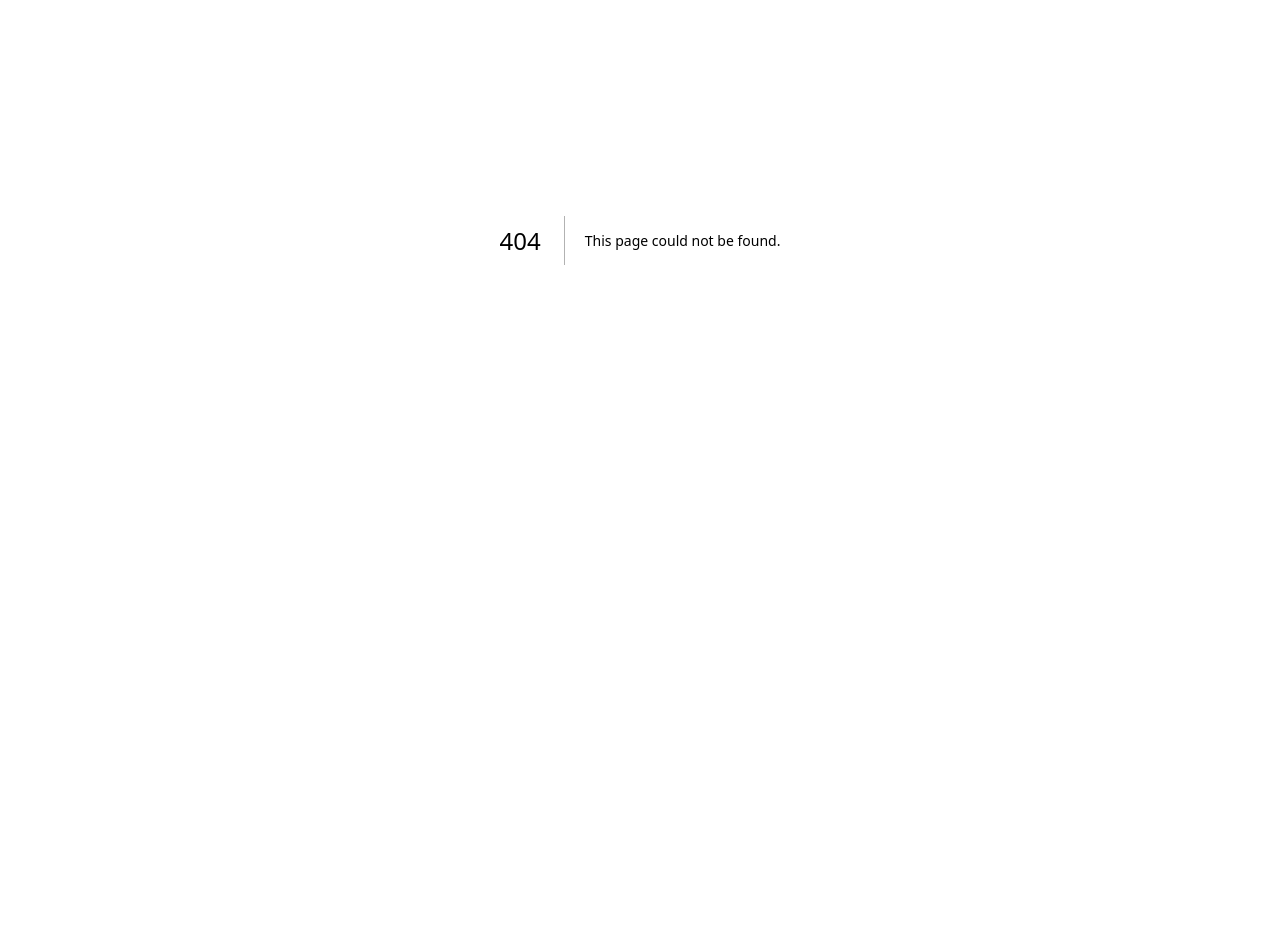
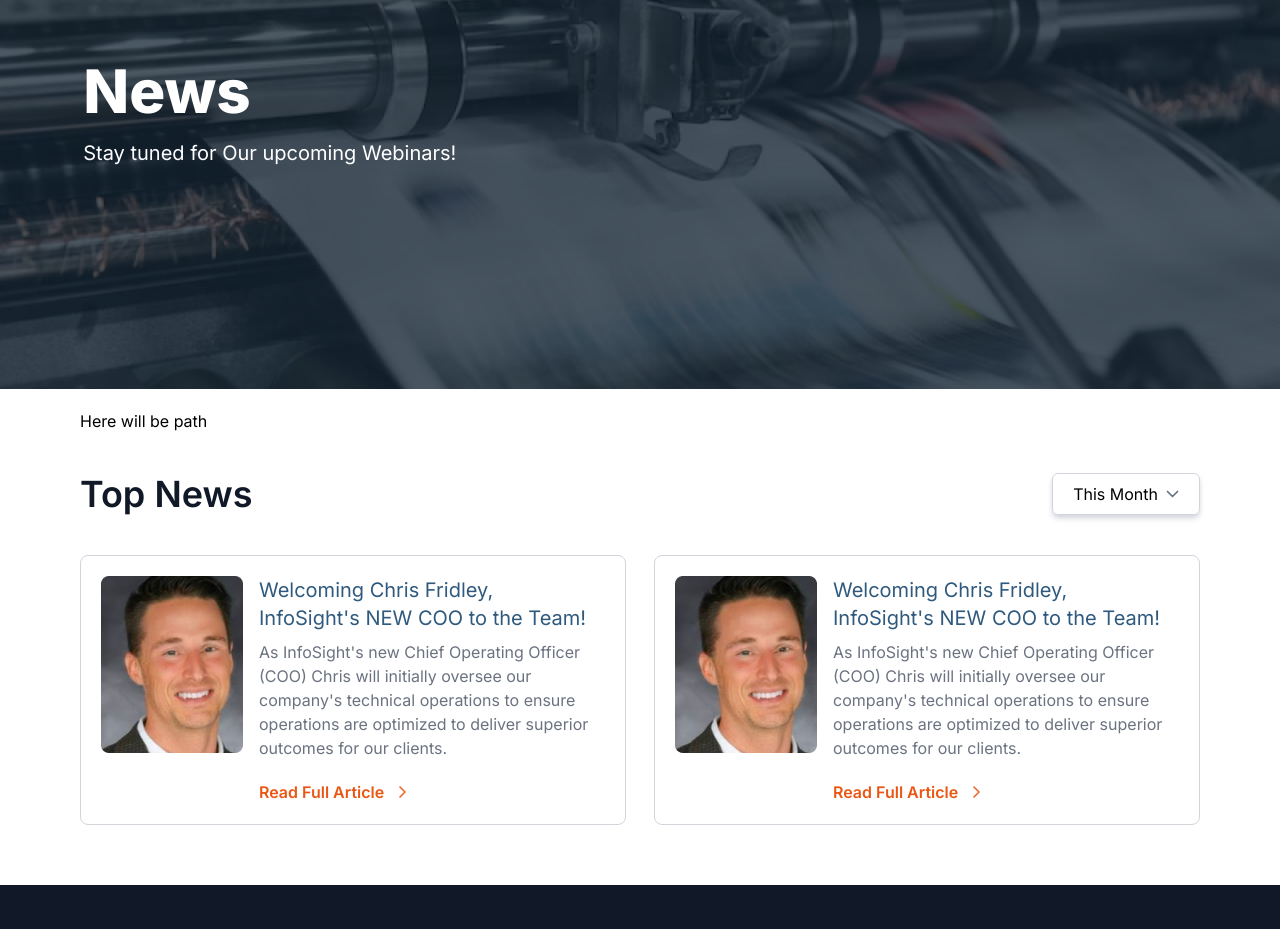
Before and after one commit to muhib551/infosightinc, a Next.js app: page /webinar-news in a window 1280 px wide. Before the commit this address had no page. Shown: the part 160-1089 px from the top of the page. Before the commit the page ends 800 px from the top, so only its background shows below. Built offline with nearby package versions, Linux system fonts and the light colour scheme.

Commit message:
created webinar news page

```diff
--- /dev/null
+++ b/src/app/webinar-news/page.tsx
@@ -0,0 +1,3 @@
+import WebinarNews from "@/components/WebinarNews";
+
+export default WebinarNews;
--- /dev/null
+++ b/src/components/WebinarNews/Sub/NewsCard.tsx
@@ -0,0 +1,61 @@
+import Image from "next/image";
+import React from "react";
+import profileImg from "../../../../public/webinars/webinar-profile-img.png";
+import chevronIcon from "../../../../public/homepage/right-chevron-icon.svg";
+
+const NewsCard = () => {
+  return (
+    <div className="grid lg:grid-cols-2 gap-7 py-10">
+      <div className="rounded-lg border border-gray-300 flex flex-col lg:flex-row items-start p-5">
+        <Image
+          src={profileImg}
+          alt="Webinar news profile image"
+          className="h-[177px]"
+        />
+        <div className="">
+          <h1 className="text-[#2F5A7E] lg:px-4 text-xl lg:mt-0 mt-2">
+            Welcoming Chris Fridley, InfoSight&apos;s NEW COO to the Team!
+          </h1>
+          <p className="text-gray-500 text-sm lg:text-base mt-2 lg:px-4">
+            As InfoSight&apos;s new Chief Operating Officer (COO) Chris will
+            initially oversee our company&apos;s technical operations to ensure
+            operations are optimized to deliver superior outcomes for our
+            clients.
+          </p>
+          <button className="text-[#EA5715] font-semibold flex items-center gap-2 mt-5 lg:px-4">
+            Read Full Article
+            <span>
+              <Image src={chevronIcon} alt="Chevron Icon" />
+            </span>
+          </button>
+        </div>
+      </div>
+      <div className="rounded-lg border border-gray-300 flex flex-col lg:flex-row items-start p-5">
+        <Image
+          src={profileImg}
+          alt="Webinar news profile image"
+          className="h-[177px]"
+        />
+        <div className="">
+          <h1 className="text-[#2F5A7E] lg:px-4 text-xl lg:mt-0 mt-2">
+            Welcoming Chris Fridley, InfoSight&apos;s NEW COO to the Team!
+          </h1>
+          <p className="text-gray-500 text-sm lg:text-base mt-2 lg:px-4">
+            As InfoSight&apos;s new Chief Operating Officer (COO) Chris will
+            initially oversee our company&apos;s technical operations to ensure
+            operations are optimized to deliver superior outcomes for our
+            clients.
+          </p>
+          <button className="text-[#EA5715] font-semibold flex items-center gap-2 mt-5 lg:px-4">
+            Read Full Article
+            <span>
+              <Image src={chevronIcon} alt="Chevron Icon" />
+            </span>
+          </button>
+        </div>
+      </div>
+    </div>
+  );
+};
+
+export default NewsCard;
--- /dev/null
+++ b/src/components/WebinarNews/Sub/TopNews.tsx
@@ -0,0 +1,19 @@
+import ButtonGrp from "@/components/Elements/ButtonGrp";
+import React from "react";
+import NewsCard from "./NewsCard";
+
+const TopNews = () => {
+  return (
+    <div className="p-5 lg:px-20">
+      <div className="flex justify-between items-center">
+        <h1 className="text-gray-900 text-lg lg:text-4xl font-semibold ">
+          Top News
+        </h1>
+        <ButtonGrp text="This Month" />
+      </div>
+      <NewsCard />
+    </div>
+  );
+};
+
+export default TopNews;
--- /dev/null
+++ b/src/components/WebinarNews/Sub/WebNewsHero.tsx
@@ -0,0 +1,19 @@
+import Image from "next/image";
+import React from "react";
+import heroImg from "../../../../public/webinars/webinar-new-img.png";
+
+const WebNewsHero = () => {
+  return (
+    <div className="relative">
+      <Image src={heroImg} alt="Webinar image" className="w-full" />
+      <div className="text-white bg-[#0a1f33d8] lg:bg-transparent px-5 py-5 lg:py-0 lg:p-0 lg:absolute lg:top-[35%] lg:left-[6.5%]">
+        <h1 className="lg:text-[60px] text-2xl font-extrabold">News</h1>
+        <p className="lg:text-xl text-sm mt-3 lg:mt-8">
+          Stay tuned for Our upcoming Webinars!
+        </p>
+      </div>
+    </div>
+  );
+};
+
+export default WebNewsHero;
--- /dev/null
+++ b/src/components/WebinarNews/index.tsx
@@ -0,0 +1,33 @@
+"use client";
+import React from "react";
+import NavBar from "../Elements/NavBar";
+import Footer from "../Elements/Footer";
+import InfoSight from "../CaseStudy/Sub/InfoSight";
+import FutureBlackButtons from "../Elements/FutureBlackButtons";
+import WebNewsHero from "./Sub/WebNewsHero";
+import FollowUsCard from "../Webinars/Sub/FollowUsCard";
+import WebCard from "../Webinars/Sub/WebCard";
+import TopNews from "./Sub/TopNews";
+
+const WebinarNews = () => {
+  React.useEffect(() => {
+    document.title = "InfoSight | Webinars News";
+  }, []);
+
+  return (
+    <div>
+      <NavBar />
+      <WebNewsHero />
+      <p className="p-5 lg:px-20">Here will be path</p>
+      <TopNews />
+      <FollowUsCard />
+      <div className="lg:py-10">
+        <InfoSight />
+      </div>
+      <FutureBlackButtons />
+      <Footer />
+    </div>
+  );
+};
+
+export default WebinarNews;
--- a/src/components/Webinars/Sub/WebCard.tsx
+++ b/src/components/Webinars/Sub/WebCard.tsx
@@ -7,92 +7,6 @@
   return (
     <div>
       <div className="grid lg:grid-cols-3 gap-7 py-10">
-        <div className="rounded-lg  border border-gray-300">
-          <Image
-            src={webCardImg}
-            alt="Webinar card image"
-            className="rounded-lg w-full"
-          />
-          <div className="pt-2 pb-5">
-            <h1 className="text-[#2F5A7E] mt-2 px-4 text-xl ">
-              Cyber Risk Security
-            </h1>
-            <p className="text-gray-500 text-sm lg:text-base mt-2 px-4">
-              Simplify your journey to security by assessing your risk
-              readiness.
-            </p>
-            <button className="text-[#EA5715] font-semibold flex items-center gap-2 mt-5 px-4">
-              <span>
-                <Image src={youtubeIcon} alt="Youtube Icon" />
-              </span>
-              Watch Now
-            </button>
-          </div>
-        </div>
-        <div className="rounded-lg  border border-gray-300">
-          <Image
-            src={webCardImg}
-            alt="Webinar card image"
-            className="rounded-lg w-full"
-          />
-          <div className="pt-2 pb-5">
-            <h1 className="text-[#2F5A7E] mt-2 px-4 text-xl ">IoT Security</h1>
-            <p className="text-gray-500 text-sm lg:text-base mt-2 px-4">
-              Simplify your journey to security by assessing your risk
-              readiness.
-            </p>
-            <button className="text-[#EA5715] font-semibold flex items-center gap-2 mt-5 px-4">
-              <span>
-                <Image src={youtubeIcon} alt="Youtube Icon" />
-              </span>
-              Watch Now
-            </button>
-          </div>
-        </div>
-        <div className="rounded-lg  border border-gray-300">
-          <Image
-            src={webCardImg}
-            alt="Webinar card image"
-            className="rounded-lg w-full"
-          />
-          <div className="pt-2 pb-5">
-            <h1 className="text-[#2F5A7E] mt-2 px-4 text-xl ">
-              Users Permissions
-            </h1>
-            <p className="text-gray-500 text-sm lg:text-base mt-2 px-4">
-              Simplify your journey to security by assessing your risk
-              readiness.
-            </p>
-            <button className="text-[#EA5715] font-semibold flex items-center gap-2 mt-5 px-4">
-              <span>
-                <Image src={youtubeIcon} alt="Youtube Icon" />
-              </span>
-              Watch Now
-            </button>
-          </div>
-        </div>
-        <div className="rounded-lg  border border-gray-300">
-          <Image
-            src={webCardImg}
-            alt="Webinar card image"
-            className="rounded-lg w-full"
-          />
-          <div className="pt-2 pb-5">
-            <h1 className="text-[#2F5A7E] mt-2 px-4 text-xl ">
-              New Era Industrial Threats
-            </h1>
-            <p className="text-gray-500 text-sm lg:text-base mt-2 px-4">
-              Simplify your journey to security by assessing your risk
-              readiness.
-            </p>
-            <button className="text-[#EA5715] font-semibold flex items-center gap-2 mt-5 px-4">
-              <span>
-                <Image src={youtubeIcon} alt="Youtube Icon" />
-              </span>
-              Watch Now
-            </button>
-          </div>
-        </div>
         <div className="rounded-lg  border border-gray-300">
           <Image
             src={webCardImg}
```
Also changed, not shown: public/webinars/webinar-new-img.png (added).
